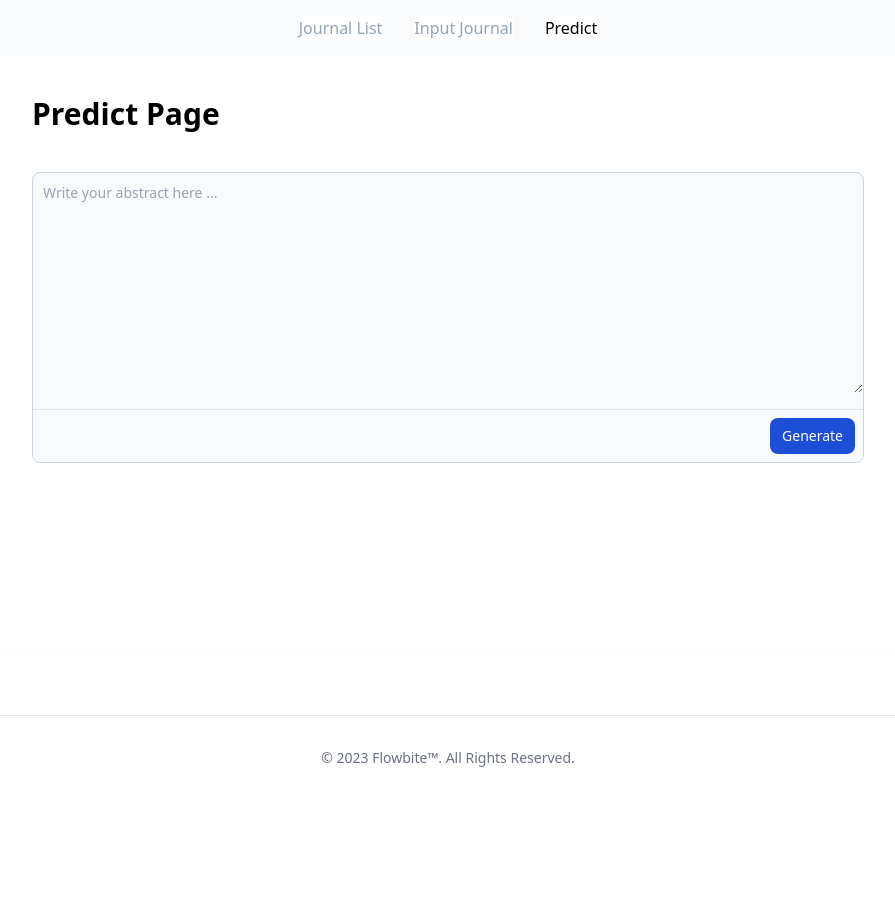
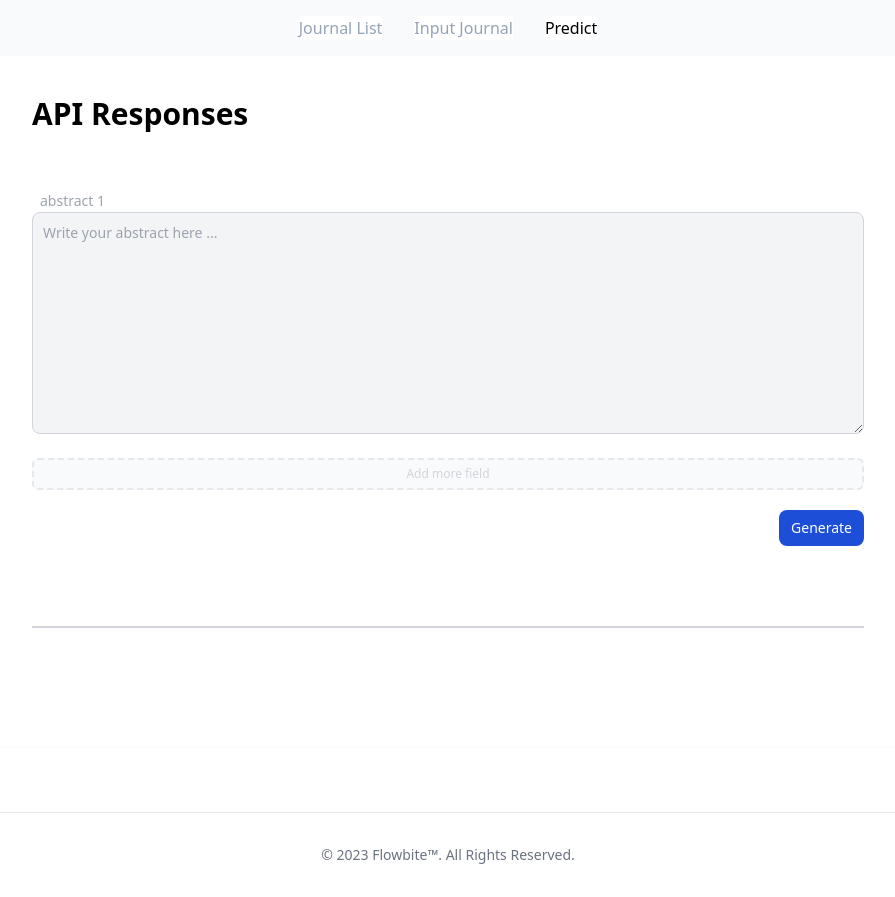
Before and after one commit to husni-robani/auto_tag_generator_web, a React (Vite) app in the folder frontend/: page /predict in a window 1280 px wide. Shown: the whole page, without its empty margins (192-1087 px from the left). Before the commit the page ends 800 px from the top, so only its background shows below. Built offline with nearby package versions, Linux system fonts and the light colour scheme.

Commit message:
change iterface and make to be dynamic form

```diff
--- a/frontend/src/Pages/Predict.jsx
+++ b/frontend/src/Pages/Predict.jsx
@@ -1,32 +1,43 @@
 import { useState } from "react";
 import Layout from "../Layout";
+import { json } from "react-router-dom";
 
 export default function Predict({ model_api_url }) {
-  const [abstract, setAbstract] = useState("");
-  const [studyProgram, setStudyProgram] = useState("");
+  const [abstracts, setAbstracts] = useState([{ value: "" }]);
+  const [responseJson, setResponseJson] = useState(null);
+  const [responseCode, setResponseCode] = useState(null);
 
-  const handleOnChange = (e) => {
-    setAbstract(e.target.value);
+  const handleOnChange = (i, e) => {
+    const newAbstracts = [...abstracts];
+    newAbstracts[i].value = e.target.value;
+    setAbstracts(newAbstracts);
   };
 
   const onSubmit = async (e) => {
     e.preventDefault();
-
-    const result = await predict_study_program(abstract);
-
-    setStudyProgram(result);
+    const abstractsInput = [];
+    abstracts.map((abstract, index) => abstractsInput.push(abstract.value));
+    const result = await predict_study_program(abstractsInput);
+    setResponseJson(result.json);
+    setResponseCode(result.code);
   };
 
-  const predict_study_program = async (abstract) => {
+  const handleAdd = () => {
+    const newAbstracts = [...abstracts, { value: "" }];
+    setAbstracts(newAbstracts);
+  };
+
+  const predict_study_program = async (abstracts) => {
     const url = model_api_url + "/api/predict";
     // make an abstract as array
-    abstract = [abstract];
     const options = {
       method: "POST",
       headers: {
         "Content-Type": "application/json",
       },
-      body: JSON.stringify({ abstract }),
+      body: JSON.stringify({
+        abstracts: abstracts,
+      }),
     };
 
     const response = await fetch(url, options);
@@ -35,37 +46,48 @@ export default function Predict({ model_api_url }) {
       const errors = await response.json();
       alert(errors.message);
     } else {
-      const respone_json = await response.json();
-      return respone_json.results;
+      const respone_json = JSON.stringify(await response.json());
+      return {
+        json: respone_json,
+        code: response.status,
+      };
     }
   };
 
   return (
     <>
       <Layout>
-        <div className="flex flex-col">
+        <div className="flex flex-col mb-14">
           {/* title */}
-          <h1 className="text-3xl font-bold font-sans mb-10">Predict Page</h1>
+          <h1 className="text-3xl font-bold font-sans">API Responses</h1>
         </div>
-        <div>
+        <div className="max-w-5xl mx-auto">
           {/* form */}
-          <form
-            onSubmit={onSubmit}
-            className=" bg-slate-50 border border-slate-300 rounded-lg"
-          >
-            <textarea
-              id="abstract"
-              name="abstract"
-              value={abstract}
-              onChange={handleOnChange}
-              rows="10"
-              class="block p-2.5 w-full text-sm text-gray-900 bg-transparent rounded-lg mb-4 outline-none"
-              placeholder="Write your abstract here ..."
-            />
-            <hr />
-            <div className="flex m-2">
+          <form onSubmit={onSubmit} className="">
+            {abstracts.map((abstract, index) => (
+              <div key={index}>
+                <label className="text-sm text-gray-400 ml-2">
+                  abstract {index + 1}
+                </label>
+                <textarea
+                  value={abstract.value}
+                  onChange={(event) => handleOnChange(index, event)}
+                  rows="10"
+                  className="block p-2.5 w-full text-sm text-gray-900 bg-gray-100 border border-gray-300 rounded-lg mb-6 outline-none focus:border-gray-500"
+                  placeholder="Write your abstract here ..."
+                />
+              </div>
+            ))}
+            <button
+              onClick={handleAdd}
+              type="button"
+              className=" w-full text-xs text-center p-1.5 border-2 border-dashed rounded-md border-gray-200 bg-gray-50 text-gray-300 hover:border-gray-400 hover:text-gray-500"
+            >
+              Add more field
+            </button>
+            <div className="flex mt-5">
               <button
-                type="button"
+                type="submit"
                 onClick={onSubmit}
                 class="ml-auto px-3 py-2 text-sm font-medium text-center text-white bg-blue-700 rounded-lg hover:bg-blue-800"
               >
@@ -73,8 +95,39 @@ export default function Predict({ model_api_url }) {
               </button>
             </div>
           </form>
+          <hr className="my-20 border border-gray-300" />
           {/* result */}
-          <div>{studyProgram}</div>
+          {responseJson !== null ? (
+            <div className="bg-gray-700 mt-4 border rounded-lg">
+              <h1 className="text-2xl text-center text-white">Responses</h1>
+              {/* response details */}
+              <div className="grid bg-gray-50 divide-y divide-gray-300">
+                <div className="p-2">
+                  <span className="bg-red-300 p-1 rounded-md mr-4">POST</span>
+                  /api/predict
+                </div>
+                <div className="p-2">
+                  <p className="text-sm text-gray-500 mb-2">code</p>
+                  <p
+                    className={
+                      responseCode >= 200 && responseCode < 300
+                        ? "bg-green-300 rounded-md p-1 w-fit"
+                        : "bg-red-300 rounded-md p-1 w-fit"
+                    }
+                  >
+                    {responseCode}
+                  </p>
+                </div>
+                <div className="p-2">
+                  <p className="text-sm text-gray-500 mb-2">Response</p>
+                  <code>{responseJson}</code>
+                </div>
+              </div>
+            </div>
+          ) : (
+            ""
+          )}
+          {/* response details end */}
         </div>
       </Layout>
     </>
```
